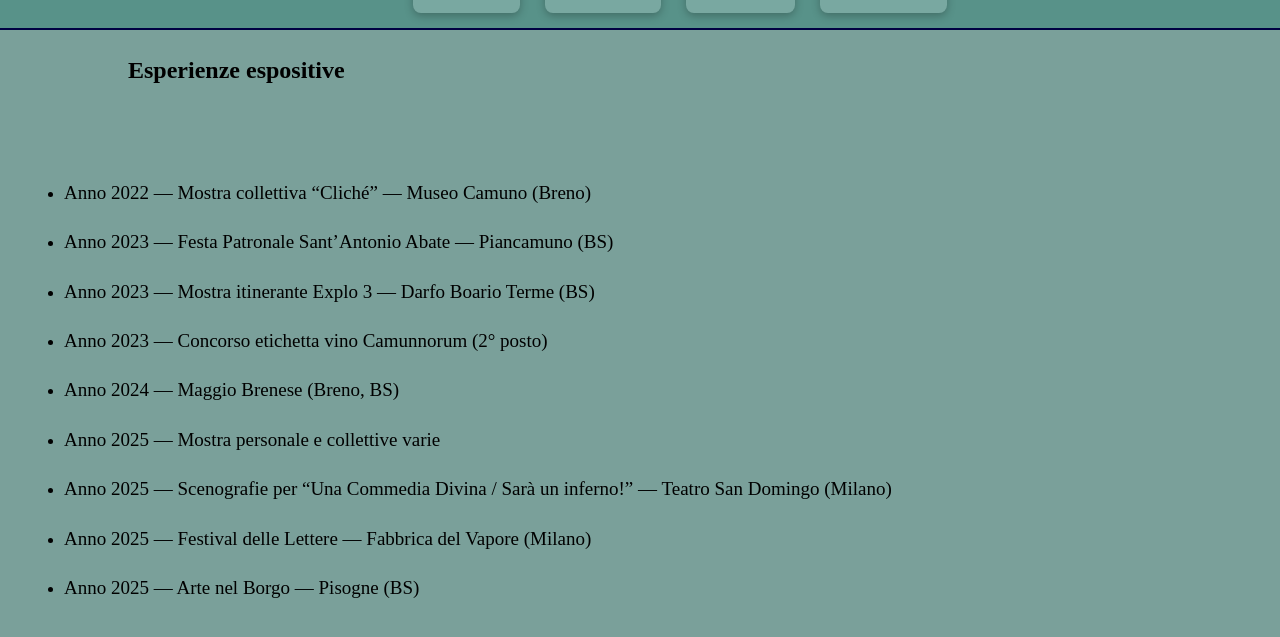
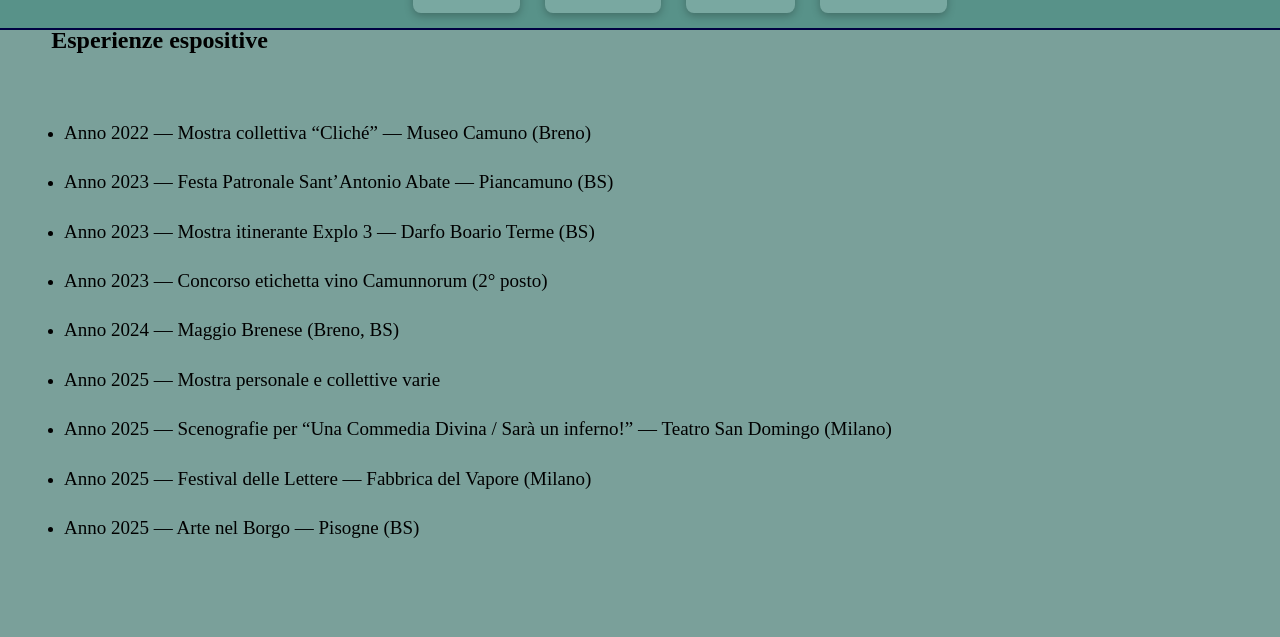
Before and after one commit to Fontana674/MattProva, a plain HTML site: page artista.html in a window 1280 px wide. Shown: the part 53-690 px from the top of the page. Drawn offline with Linux system fonts and the light colour scheme.

Commit message:
Refactor artista.html structure and styles
Updated padding in the heading and adjusted HTML structure.

```diff
--- a/artista.html
+++ b/artista.html
@@ -17,7 +17,7 @@
     <a href="contatti.html">Contatti</a>
 </nav>
 
-<h2 style="padding:40px 10%;">Esperienze espositive</h2>
+<h2 style="padding:10px 4%;">Esperienze espositive</h2>
 
 <ul>
     <li><p>Anno 2022 — Mostra collettiva “Cliché” — Museo Camuno (Breno)</p></li>
```
